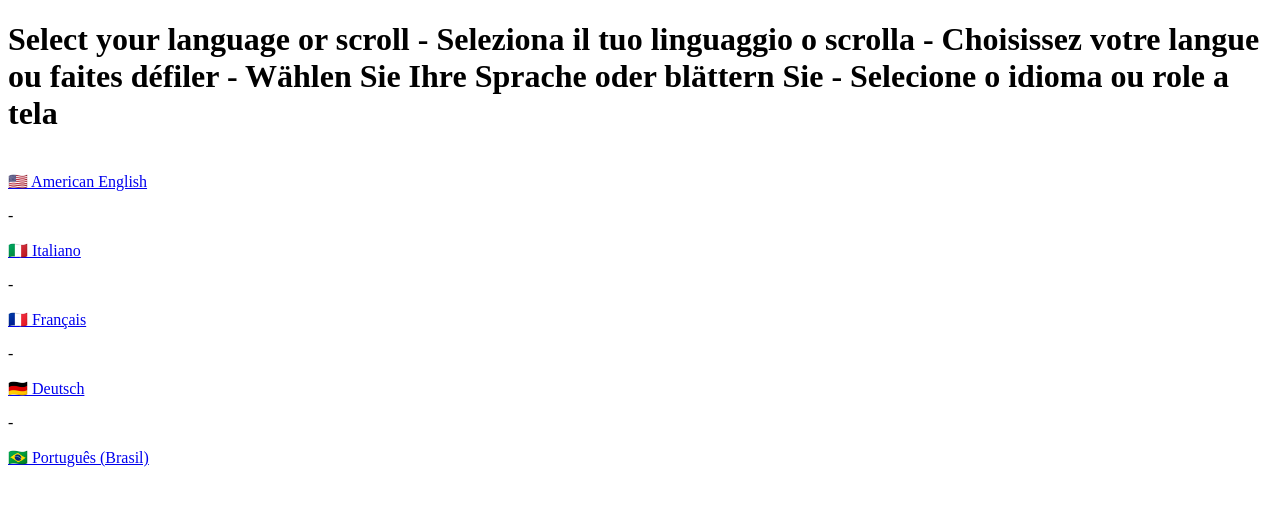
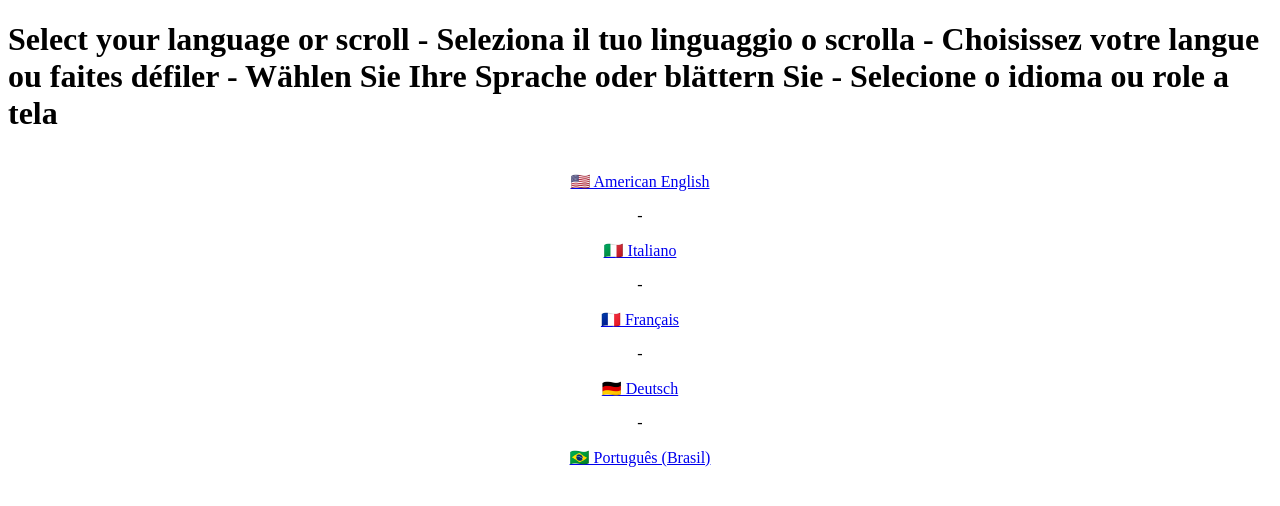
Before and after one commit to DolceJ0Lly/LinkInBio, a plain HTML site: page wififioko.html in a window 1280 px wide. Drawn offline with Linux system fonts and the light colour scheme.

Commit message:
Update wififioko.html

```diff
--- a/wififioko.html
+++ b/wififioko.html
@@ -8,6 +8,6 @@
 </head>
 <body>
 <h1> Select your language or scroll - Seleziona il tuo linguaggio o scrolla - Choisissez votre langue ou faites défiler - Wählen Sie Ihre Sprache oder blättern Sie - Selecione o idioma ou role a tela </h1><br>
-<a href="wifi/en.html">🇺🇸 American English</a><p> - </p><a href="wifi/it.html">🇮🇹 Italiano</a><p> - </p><a href="wifi/fr.html">🇫🇷 Français</a><p> - </p><a href="wifi/de.html">🇩🇪 Deutsch</a><p> - </p><a href="wifi/br.html">🇧🇷 Português (Brasil)</a>
-</body>
+<center><a href="wifi/en.html">🇺🇸 American English</a><p> - </p><a href="wifi/it.html">🇮🇹 Italiano</a><p> - </p><a href="wifi/fr.html">🇫🇷 Français</a><p> - </p><a href="wifi/de.html">🇩🇪 Deutsch</a><p> - </p><a href="wifi/br.html">🇧🇷 Português (Brasil)</a>
+</center></body>
 </html>
```
